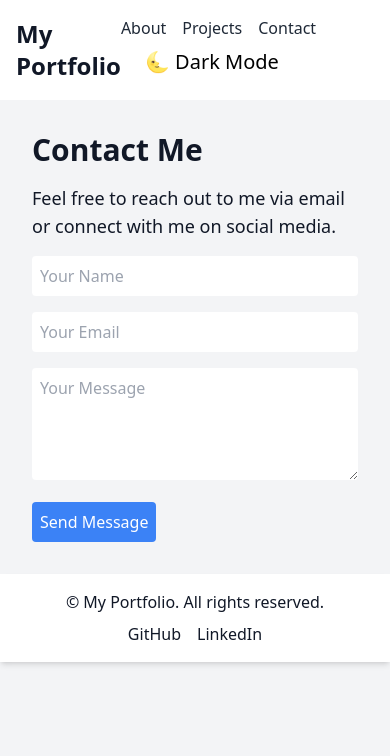
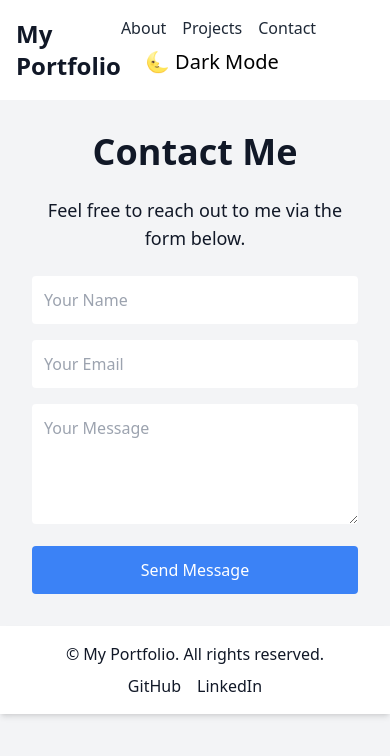
Before and after one commit to makrischaralampos/my-portfolio, a React (Vite) app: page /contact in a window 390 px wide. Shown: the top 756 px of the page. Built offline with nearby package versions, Linux system fonts and the light colour scheme.

Commit message:
Style the sections using Tailwind CSS, making sure it's responsive

```diff
--- a/src/components/Navbar.jsx
+++ b/src/components/Navbar.jsx
@@ -10,13 +10,22 @@ const NavBar = () => {
         My Portfolio
       </h1>
       <div className="space-x-4">
-        <Link to="/" className="text-gray-800 dark:text-gray-300">
+        <Link
+          to="/"
+          className="text-gray-800 dark:text-gray-300 hover:text-blue-500"
+        >
           About
         </Link>
-        <Link to="/projects" className="text-gray-800 dark:text-gray-300">
+        <Link
+          to="/projects"
+          className="text-gray-800 dark:text-gray-300 hover:text-blue-500"
+        >
           Projects
         </Link>
-        <Link to="/contact" className="text-gray-800 dark:text-gray-300">
+        <Link
+          to="/contact"
+          className="text-gray-800 dark:text-gray-300 hover:text-blue-500"
+        >
           Contact
         </Link>
         <ThemeToggle />
--- a/src/pages/AboutMe.jsx
+++ b/src/pages/AboutMe.jsx
@@ -5,19 +5,21 @@ const AboutMe = () => {
   return (
     <section
       id="about"
-      className="p-8 bg-gray-100 dark:bg-gray-900 text-gray-900 dark:text-white"
+      className="p-8 md:p-16 bg-gray-100 dark:bg-gray-900 text-gray-900 dark:text-white"
     >
-      <h2 className="text-3xl font-bold mb-4">About Me</h2>
-      <p className="text-lg">
+      <div className="max-w-4xl mx-auto">
+        <h2 className="text-4xl font-bold mb-6 text-center">About Me</h2>
+        <p className="text-lg mb-4 text-justify">
           I am a passionate software engineer specializing in frontend
           development. I enjoy creating fast, responsive, and visually appealing
           web applications.
         </p>
-      <p className="text-lg">
+        <p className="text-lg text-justify">
           Skilled in React, Tailwind CSS, and modern web technologies. I love
           learning new things and constantly improving my skill set to build
           better user experiences.
         </p>
+      </div>
     </section>
   );
 };
--- a/src/pages/Contact.jsx
+++ b/src/pages/Contact.jsx
@@ -5,36 +5,37 @@ const Contact = () => {
   return (
     <section
       id="contact"
-      className="p-8 bg-gray-100 dark:bg-gray-900 text-gray-900 dark:text-white"
+      className="p-8 md:p-16 bg-gray-100 dark:bg-gray-900 text-gray-900 dark:text-white"
     >
-      <h2 className="text-3xl font-bold mb-4">Contact Me</h2>
-      <p className="text-lg mb-4">
-        Feel free to reach out to me via email or connect with me on social
-        media.
+      <div className="max-w-4xl mx-auto">
+        <h2 className="text-4xl font-bold mb-6 text-center">Contact Me</h2>
+        <p className="text-lg mb-6 text-center">
+          Feel free to reach out to me via the form below.
         </p>
         <form className="space-y-4">
           <input
             type="text"
             placeholder="Your Name"
-          className="w-full p-2 bg-white dark:bg-gray-800 text-gray-900 dark:text-gray-300 rounded"
+            className="w-full p-3 bg-white dark:bg-gray-800 text-gray-900 dark:text-gray-300 rounded"
           />
           <input
             type="email"
             placeholder="Your Email"
-          className="w-full p-2 bg-white dark:bg-gray-800 text-gray-900 dark:text-gray-300 rounded"
+            className="w-full p-3 bg-white dark:bg-gray-800 text-gray-900 dark:text-gray-300 rounded"
           />
           <textarea
             placeholder="Your Message"
-          className="w-full p-2 bg-white dark:bg-gray-800 text-gray-900 dark:text-gray-300 rounded"
+            className="w-full p-3 bg-white dark:bg-gray-800 text-gray-900 dark:text-gray-300 rounded"
             rows="4"
           />
           <button
             type="submit"
-          className="p-2 bg-blue-500 text-white rounded dark:bg-blue-700"
+            className="w-full p-3 bg-blue-500 text-white rounded dark:bg-blue-700 hover:bg-blue-600 transition-colors"
           >
             Send Message
           </button>
         </form>
+      </div>
     </section>
   );
 };
--- a/src/pages/Projects.jsx
+++ b/src/pages/Projects.jsx
@@ -5,12 +5,13 @@ const Projects = () => {
   return (
     <section
       id="projects"
-      className="p-8 bg-white dark:bg-gray-800 text-gray-900 dark:text-white"
+      className="p-8 md:p-16 bg-white dark:bg-gray-800 text-gray-900 dark:text-white"
     >
-      <h2 className="text-3xl font-bold mb-6">Projects</h2>
-      <div className="grid grid-cols-1 md:grid-cols-2 gap-4">
-        {/* Placeholder Project 1 */}
-        <div className="p-4 bg-gray-200 dark:bg-gray-700 rounded shadow-md">
+      <div className="max-w-4xl mx-auto">
+        <h2 className="text-4xl font-bold mb-6 text-center">Projects</h2>
+        <div className="grid grid-cols-1 sm:grid-cols-2 gap-6">
+          {/* Project 1 */}
+          <div className="p-4 bg-gray-200 dark:bg-gray-700 rounded shadow-md hover:shadow-lg transition-shadow duration-300">
             <h3 className="text-2xl font-bold mb-2">Project 1</h3>
             <p className="text-lg">
               A brief description of the project. Includes technologies used and
@@ -20,8 +21,8 @@ const Projects = () => {
               View on GitHub
             </a>
           </div>
-        {/* Placeholder Project 2 */}
-        <div className="p-4 bg-gray-200 dark:bg-gray-700 rounded shadow-md">
+          {/* Project 2 */}
+          <div className="p-4 bg-gray-200 dark:bg-gray-700 rounded shadow-md hover:shadow-lg transition-shadow duration-300">
             <h3 className="text-2xl font-bold mb-2">Project 2</h3>
             <p className="text-lg">
               A brief description of the project. Includes technologies used and
@@ -32,6 +33,7 @@ const Projects = () => {
             </a>
           </div>
         </div>
+      </div>
     </section>
   );
 };
```
Lines whose indentation alone changed are shown as unchanged.
